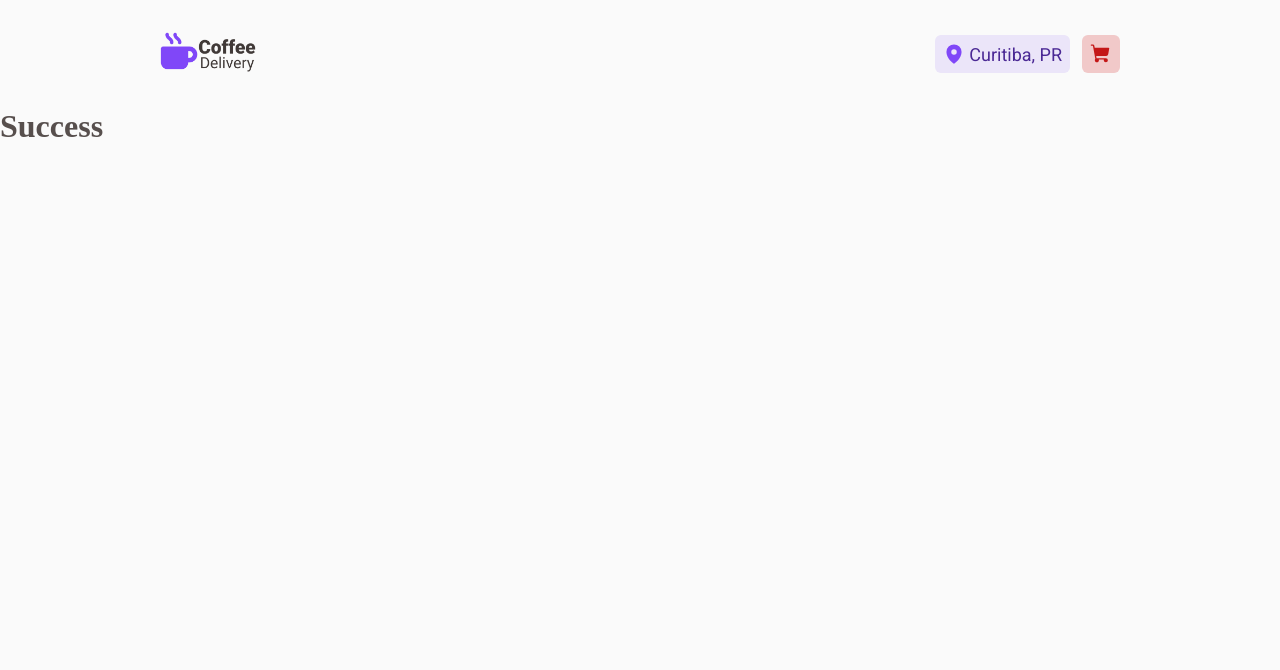
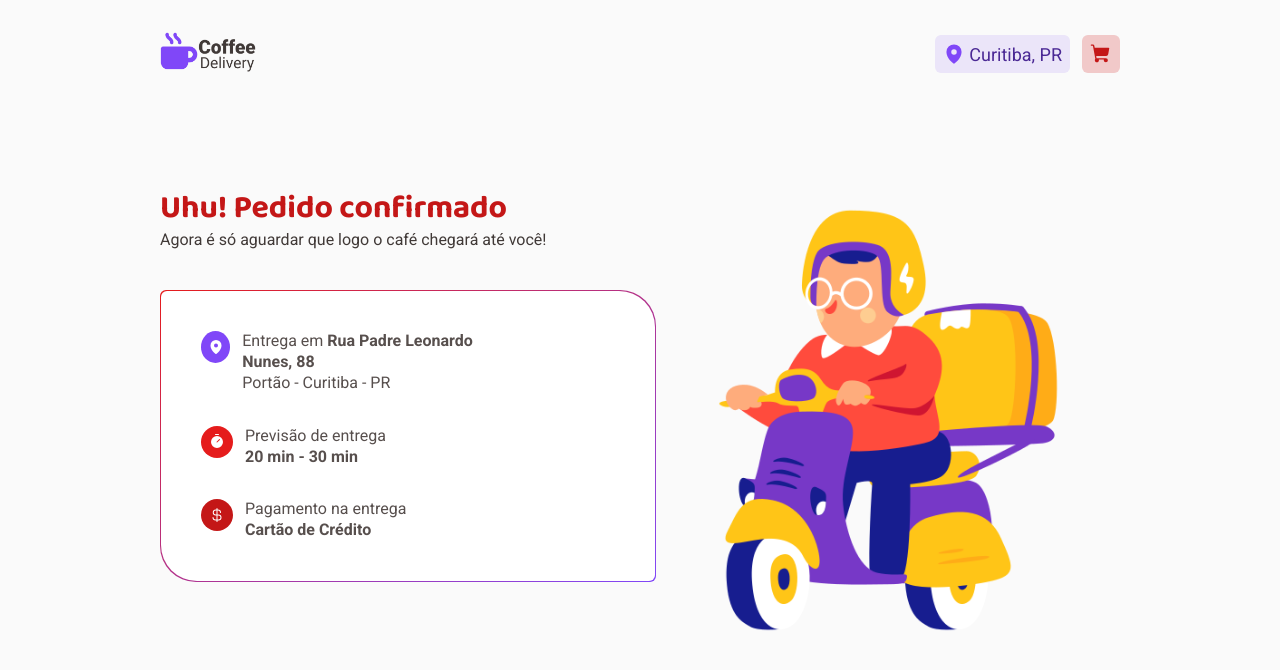
Before and after one commit to CarlosSFr/coffeeshop-ts, a React (Vite) app: page /success in a window 1280 px wide. Shown: the top 670 px of the page. Built offline with nearby package versions, Linux system fonts and the light colour scheme.

Commit message:
Design of all pages completed

```diff
--- /dev/null
+++ b/src/pages/Checkout/components/CoffeeSum/index.tsx
@@ -0,0 +1,23 @@
+import { Trash } from "phosphor-react";
+import { CoffeeInput, CoffeeText, CoffeeValues, CoffeesSum } from "./styles.ts"
+import CoffeeImage from "../../../../assets/Type=Tradicional.png"
+
+
+export function CoffeeSum(){
+    return(
+        <CoffeesSum>
+            <img src={CoffeeImage} alt="" />
+            <CoffeeValues>
+                <CoffeeText>
+                    <h3>Expresso Tradicional</h3>
+                    <p>R$ 9,90</p>
+                </CoffeeText>
+                <CoffeeInput>
+                    <input type="text" />
+                    <button> <Trash color="#8047F8" /> REMOVER</button>
+                </CoffeeInput>
+            </CoffeeValues>
+        </CoffeesSum>
+    )
+
+}
--- /dev/null
+++ b/src/pages/Checkout/components/CoffeeSum/styles.ts
@@ -0,0 +1,71 @@
+import styled from "styled-components"
+
+export const CoffeesSum = styled.div`
+    display: flex;
+    gap: 1.25rem;
+    border-bottom: 1px solid ${props => props.theme["gray-400"]};
+    padding: 1.5rem 0.25rem;
+    width: 100%;
+
+    img{
+        height: 64px;
+    }
+
+`
+export const CoffeeValues = styled.div`
+    display: flex;
+    flex-direction: column;
+    width: 100%;
+`
+export const CoffeeText = styled.div`
+    display: flex;
+    justify-content: space-between;
+    margin-bottom: 0.5rem;
+
+    h3{
+        font-family: "Roboto", sans-serif;
+        line-height: 1.3;
+        color: ${props => props.theme["gray-800"]};
+        font-size: 1rem;
+        font-weight: 400;
+    }
+    p{
+        font-family: "Roboto", sans-serif;
+        line-height: 1.3;
+        color: ${props => props.theme["gray-800"]};
+        font-size: 1rem;
+        font-weight: 700;
+    }
+
+`
+export const CoffeeInput = styled.div`
+    display :flex;
+    gap: 0.5rem;
+
+    input{
+        border: none;
+        border-radius: 6px;
+        font-family: "Roboto", sans-serif;
+        line-height: 1.3;
+        font-size: 1rem;
+        color: ${props => props.theme["gray-900"]};
+        background-color: ${props => props.theme["gray-400"]};
+        padding: 5.5px;
+        max-width: 4.5rem;
+    }
+    button{
+        display: flex;
+        align-items: center;
+        justify-content: center;
+        border: none;
+        border-radius: 6px;
+        font-family: "Roboto", sans-serif;
+        line-height: 1.3;
+        font-size: 1rem;
+        color: ${props => props.theme["gray-700"]};
+        background-color: ${props => props.theme["gray-400"]};
+        padding: 6.5px 0.5rem;
+        gap: 0.25rem;
+    }
+
+`
--- a/src/pages/Checkout/styles.ts
+++ b/src/pages/Checkout/styles.ts
@@ -129,23 +129,44 @@ export const EndCart = styled.div`
     justify-content: center;
     background-color: ${props => props.theme["gray-200"]};
     border-radius: 6px 36px 6px 36px;
-    padding: 2.5rem;
+    padding: 1rem 2.5rem 2.5rem 2.5rem;
     width: 28rem;
-`
 
-export const CoffeesSum = styled.div`
-    border-bottom: 1px solid ${props => props.theme["gray-400"]};
-    padding: 1.5rem 0.25rem;
-    margin-bottom: 1.5rem;
-    width: 100%;
-
+    a{
+        text-decoration: none;
+        background-color: ${props => props.theme["red-500"]};
+        color: ${props => props.theme["white"]};
+        width: 100%;
+        border-radius: 6px;
+    }
 `
 
 export const SumContainer = styled.div`
-    display: grid;
-    grid-template-columns: 1fr 1fr;
+    display: flex;
+    flex-direction: column;
+    align-items: left;
     width: 100%;
     margin-bottom: 1.5rem;
+    margin-top: 1.5rem;
+    gap: 0.75rem;
+`
+export const TotalItens = styled.div`
+    display: flex;
+    justify-content: space-between;
+    font-family: "Roboto", sans-serif;
+    color: ${props => props.theme["gray-700"]};
+    font-size: 0.875;
+    line-height: 1.3;
+    font-weight: 400;
+`
+export const TotalValue = styled.div`
+    display: flex;
+    justify-content: space-between;
+    font-family: "Roboto", sans-serif;
+    color: ${props => props.theme["gray-800"]};
+    font-size: 1.25rem;
+    line-height: 1.3;
+    font-weight: 700;
 
 `
 
@@ -159,4 +180,5 @@ export const SubmitButton = styled.button`
     padding: 0.75rem;
     border: none;
     border-radius: 6px;
+
 `
--- a/src/pages/Home/components/Apresentation/styles.ts
+++ b/src/pages/Home/components/Apresentation/styles.ts
@@ -66,7 +66,6 @@ interface CircleProps {
     circleColor: keyof typeof CIRCLE_COLOR
 }
 
-
 export const IconsCircle = styled.div<CircleProps>`
     display: flex;
     justify-content: center;
--- a/src/pages/Success/index.tsx
+++ b/src/pages/Success/index.tsx
@@ -1,7 +1,50 @@
-
+import { BaseInfo, DeliveryInfo, IconStyle, Info, LeftContainer, LeftTitle, RightContainer, SuccessContainer, TextInfo } from "./styles"
+import DeliveryBike from "../../assets/bicicleta-de-entrega.png"
+import { CurrencyDollar, MapPin, Timer } from "phosphor-react"
 
 export function Success(){
     return (
-        <h1>Success</h1>
+        <SuccessContainer>
+            <LeftContainer>
+                <LeftTitle>
+                    <h1>Uhu! Pedido confirmado</h1>
+                    <p>Agora é só aguardar que logo o café chegará até você!</p>
+                </LeftTitle>
+                <Info>
+                    <DeliveryInfo>
+                        <BaseInfo>
+                            <IconStyle circleColor="purple" >
+                            <MapPin  weight="fill" color="white" size={16} />
+                            </IconStyle>
+                                <TextInfo>
+                                    <span>Entrega em <strong>Rua Padre Leonardo Nunes, 88</strong></span>
+                                    <p>Portão - Curitiba - PR</p>
+                                </TextInfo>
+                        </BaseInfo>
+                        <BaseInfo>
+                            <IconStyle circleColor="red">
+                            <Timer weight="fill" color="white" size={16} />
+                            </IconStyle>
+                                <TextInfo>
+                                    <span>Previsão de entrega</span>
+                                    <p><strong>20 min - 30 min</strong></p>
+                                </TextInfo>
+                        </BaseInfo>
+                        <BaseInfo>
+                            <IconStyle circleColor="darkRed">
+                            <CurrencyDollar weight="fill" color="white" size={16} />
+                            </IconStyle>
+                                <TextInfo>
+                                    <span>Pagamento na entrega</span>
+                                    <p><strong>Cartão de Crédito</strong></p>
+                                </TextInfo>
+                        </BaseInfo>
+                    </DeliveryInfo>
+                </Info>
+            </LeftContainer>
+            <RightContainer>
+                <img src={DeliveryBike} alt="" />
+            </RightContainer>
+        </SuccessContainer>
     )
 }
--- /dev/null
+++ b/src/pages/Success/styles.ts
@@ -0,0 +1,90 @@
+import styled from "styled-components";
+
+export const SuccessContainer = styled.div`
+    display: flex;
+    align-items: flex-start;
+    justify-content: space-between;
+    padding: 5rem 10rem;
+`
+export const LeftContainer = styled.div`
+    display: flex;
+    flex-direction: column;
+`
+export const LeftTitle = styled.div`
+    gap: 4px;
+    margin-bottom: 2.5rem;
+
+    h1{
+        font-family: "Baloo 2", sans-serif;
+        line-height: 1.3;
+        font-size: 2rem;
+        color: ${props => props.theme["red-700"]};
+    }
+    p{
+        font-family: "Roboto", sans-serif;
+        line-height: 1.3;
+        font-size: 1.25;
+        color: ${props => props.theme["gray-800"]};
+    }
+
+`
+export const Info = styled.div`
+    border: 1px solid;
+    border-radius: 6px 36px;
+    width: 100%;
+
+    border-color: transparent;
+    background-origin: border-box;
+    background-image: ${( props ) =>
+    `linear-gradient(to bottom right, ${props.theme["red-500"]}, ${props.theme["purple-500"]})`};
+
+`
+export const DeliveryInfo = styled.div`
+    padding: 40px 132px 40px 40px;
+    background-color: white;
+    border-radius: 6px 36px;
+    display: flex;
+    flex-direction: column;
+    align-items: left;
+    gap: 2rem;
+`
+export const BaseInfo = styled.div`
+    display: flex;
+    align-items: flex-start;
+    gap: 0.75rem;
+
+`
+const CIRCLE_COLOR = {
+    darkRed: 'red-700',
+    red: 'red-500',
+    purple: 'purple-500'
+} as const
+
+interface CircleProps {
+    circleColor: keyof typeof CIRCLE_COLOR
+}
+export const IconStyle = styled.div<CircleProps>`
+    display: flex;
+    justify-content: center;
+    align-items: center;
+    background-color: ${(props) => props.theme[CIRCLE_COLOR[props.circleColor]]};
+    width: 2rem;
+    height: 2rem;
+    border-radius: 50%;
+    color: white;
+
+`
+export const TextInfo = styled.div`
+    font-family: "Roboto", sans-serif;
+    line-height: 1.3;
+    font-size: 1rem;
+
+
+`
+
+export const RightContainer = styled.div`
+    img{
+        height: 29rem;
+    }
+
+`
```
Also changed, not shown: src/pages/Checkout/index.tsx (+16 -9 lines), src/assets/bicicleta-de-entrega.png (added), src/pages/Success/styles.tsx (deleted).
